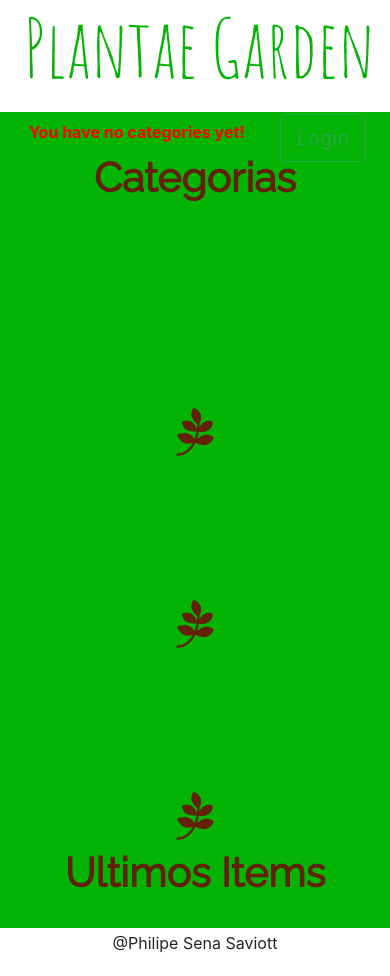
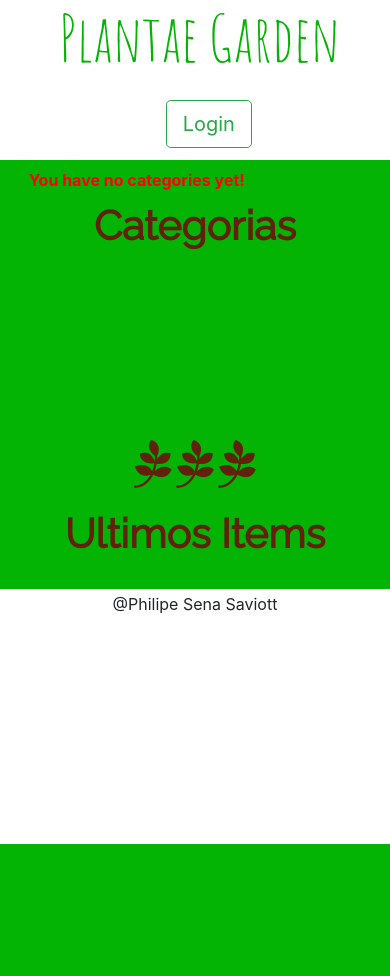
Before and after one commit to psaviott/Item-Catalog, a Flask app: page / in a window 390 px wide. After the commit the page ends 844 px from the top, so only its background shows below. Run offline with Flask 2, Linux system fonts and the light colour scheme; some libraries are stand-ins or nearby versions.

Commit message:
feat: clean db

```diff
--- /dev/null
+++ b/static/media.css
@@ -0,0 +1,19 @@
+@media screen and (min-width:350px) and (max-width: 500px) {
+  .appName {
+    font-size: 400%;
+    text-align: center;
+  }
+  .log-but {
+    width: 70%;
+  }
+  #top-header {
+    height: 10em;
+  }
+  .tree-list {
+    margin: 1% 0 3% 0;
+    padding: 0;
+  }
+  ul li {
+    display: inline;
+  }
+}
--- a/templates/header.html
+++ b/templates/header.html
@@ -4,7 +4,7 @@
       <h1 class="appName">Plantae Garden</h1>
     </a>
   </div>
-  <div class="col-md-6 text-right">
+  <div class="col-md-6 text-right log-but">
     {%if 'username' not in session %}
       <a href="{{url_for('showLogin')}}"><button type="button"  id="log-in-out-button" class="btn btn-outline-success btn-lg">Login</button></a>
     {% else %}
--- a/templates/main.html
+++ b/templates/main.html
@@ -12,6 +12,7 @@
     <link href="https://fonts.googleapis.com/css?family=Amatic+SC&display=swap" rel="stylesheet">
     <link href="https://fonts.googleapis.com/css?family=Crimson+Text&display=swap" rel="stylesheet">     <link rel="stylesheet" href="https://stackpath.bootstrapcdn.com/bootstrap/4.3.1/css/bootstrap.min.css" integrity="sha384-ggOyR0iXCbMQv3Xipma34MD+dH/1fQ784/j6cY/iJTQUOhcWr7x9JvoRxT2MZw1T" crossorigin="anonymous">
     <link href="https://fonts.googleapis.com/css?family=Raleway&display=swap" rel="stylesheet">     <link rel="stylesheet" href="{{ url_for('static', filename='styles.css') }}" />
+    <link rel="stylesheet" href="static/media.css">
   </head>
   <body>
     <div class="container-fluid wrapper">
```
Also changed, not shown: plants.db, templates/img/plant-svgrepo-com.svg (deleted).
